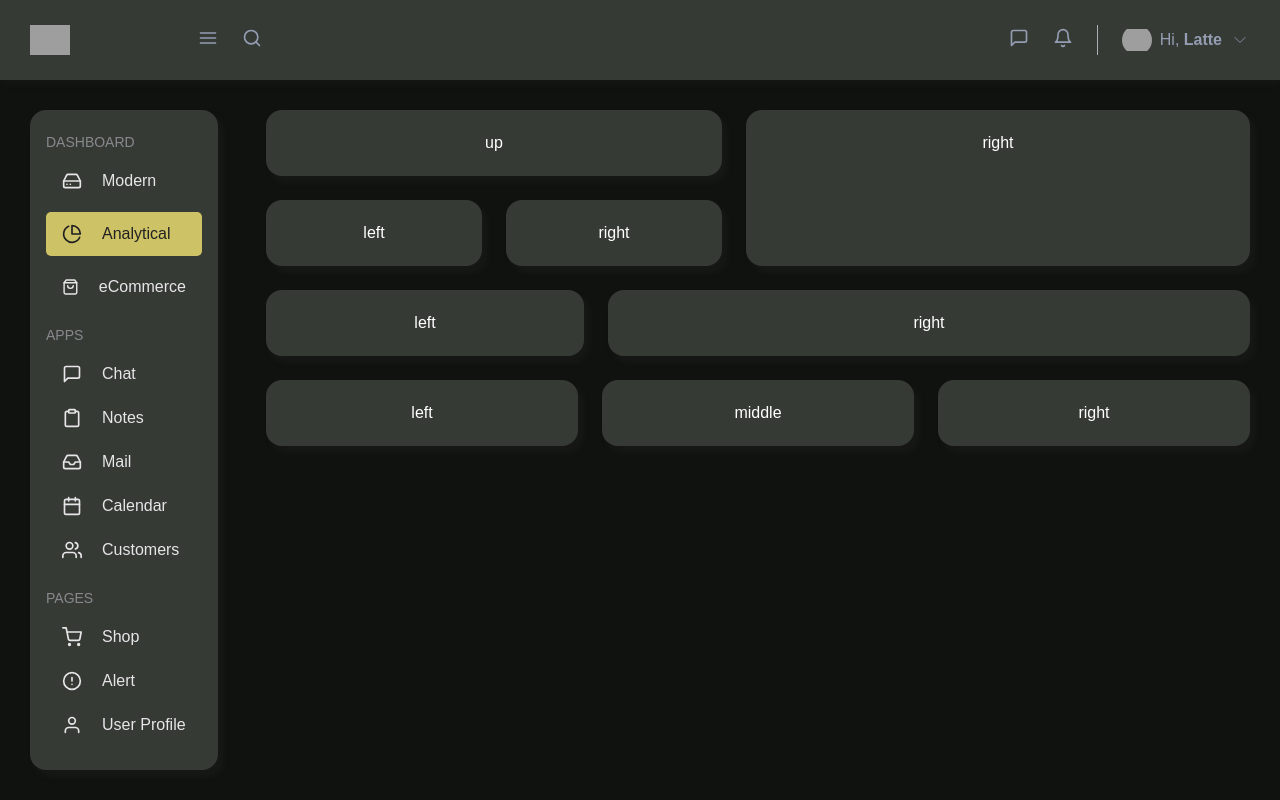
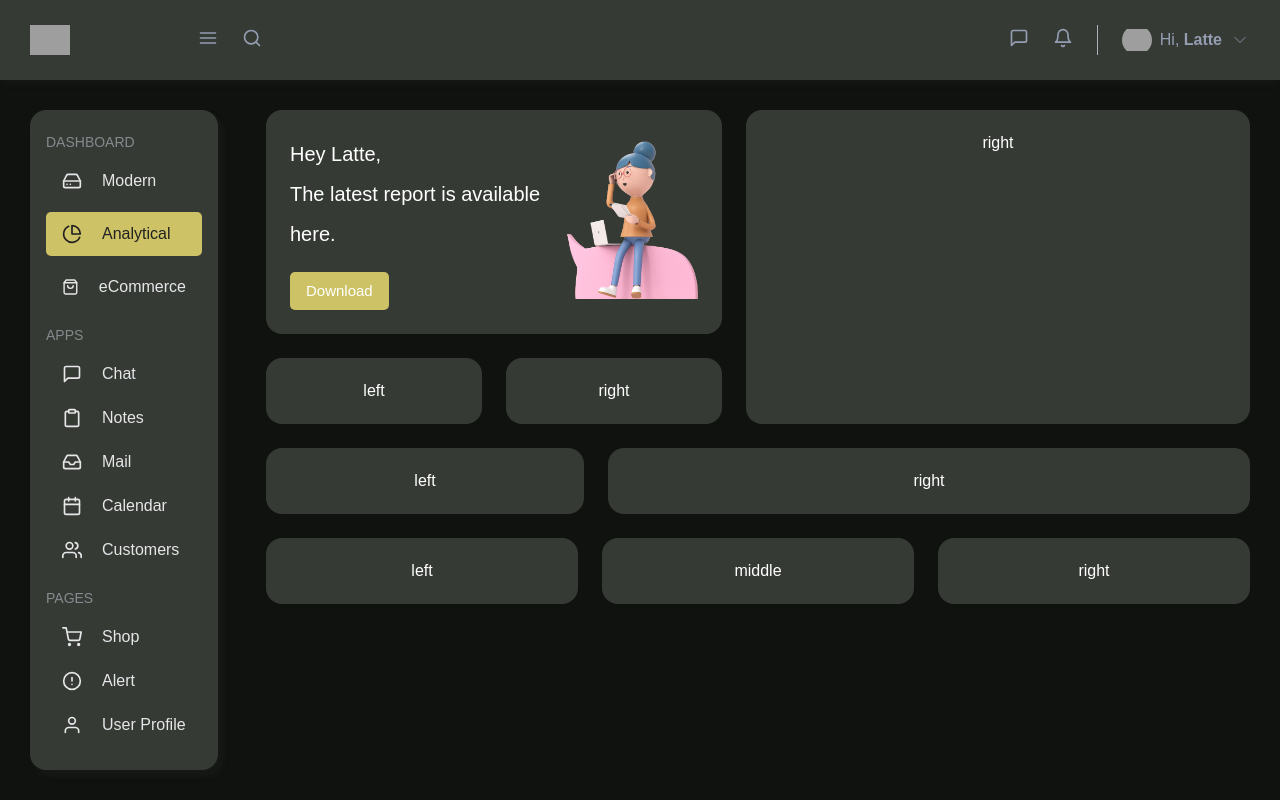
Before and after one commit to sweeetlatte/dashboard, a React (Create React App) app: page / in a window 1280 px wide. Built offline with nearby package versions, Linux system fonts and the light colour scheme; grey boxes are pictures that could not be loaded.

Commit message:
[feat][hello]

```diff
--- a/src/assets/styles/index.scss
+++ b/src/assets/styles/index.scss
@@ -22,10 +22,10 @@ p {
   padding: 24px;
   border-radius: $radius-card;
   background-color: var(--card-bg);
-  box-shadow: $shadow-card;
+  box-shadow: var(--shadow-card);
 }
 
-.button {
+@mixin button {
   padding: 6px 16px;
   background-color: $primary;
   color: $neutral1;
@@ -37,6 +37,13 @@ p {
   width: 100%;
 }
 
+@mixin title {
+  font-weight: 500;
+  font-size: 20px;
+  letter-spacing: 0.15;
+  line-height: 2;
+}
+
 /*
   mask's z-index: 2
   dropdown z-index: 3
--- a/src/components/CardHello/index.tsx
+++ b/src/components/CardHello/index.tsx
@@ -1,5 +1,17 @@
-import React from 'react';
+import reading from '../../assets/illustrations/review-report.png';
+import styles from './styles.module.scss';
 
 export default function CardHello() {
-  return <div>CardHello</div>;
+  return (
+    <div className={styles.helloContainer}>
+      <div className={styles.text}>
+        <div>Hey Latte, </div>
+        <div>The latest report is available here.</div>
+        <button>Download</button>
+      </div>
+      <div className={styles.img}>
+        <img width='100%' src={reading} alt='' />
+      </div>
+    </div>
+  );
 }
--- /dev/null
+++ b/src/components/CardHello/styles.module.scss
@@ -0,0 +1,23 @@
+@import '../../assets/styles/variables.scss';
+@import '../../assets/styles/index.scss';
+
+.helloContainer {
+  display: flex;
+  justify-content: space-between;
+  align-items: center;
+
+  .text {
+    @include title;
+    text-align: left;
+
+    button {
+        @include button;
+        width: fit-content;
+        margin-top: 18px;
+    }
+  }
+
+  .img {
+    flex-basis: 36%;
+  }
+}
--- a/src/pages/Dashboard/Analytical/index.tsx
+++ b/src/pages/Dashboard/Analytical/index.tsx
@@ -1,3 +1,4 @@
+import CardHello from '../../../components/CardHello';
 import styles from './styles.module.scss';
 
 export default function Analytical() {
@@ -5,7 +6,9 @@ export default function Analytical() {
     <div className={styles.analyticalContainer}>
       <div className={styles.analytical1}>
         <div className={styles.analytical1_leftContainer}>
-          <div className={styles.analytical1_topComponent}>up</div>
+          <div className={styles.analytical1_topComponent}>
+            <CardHello />
+          </div>
           <div className={styles.analytical1_bottomComponent}>
             <div>left</div>
             <div>right</div>
```
Also changed, not shown: src/assets/illustrations/review-report.png (added).
